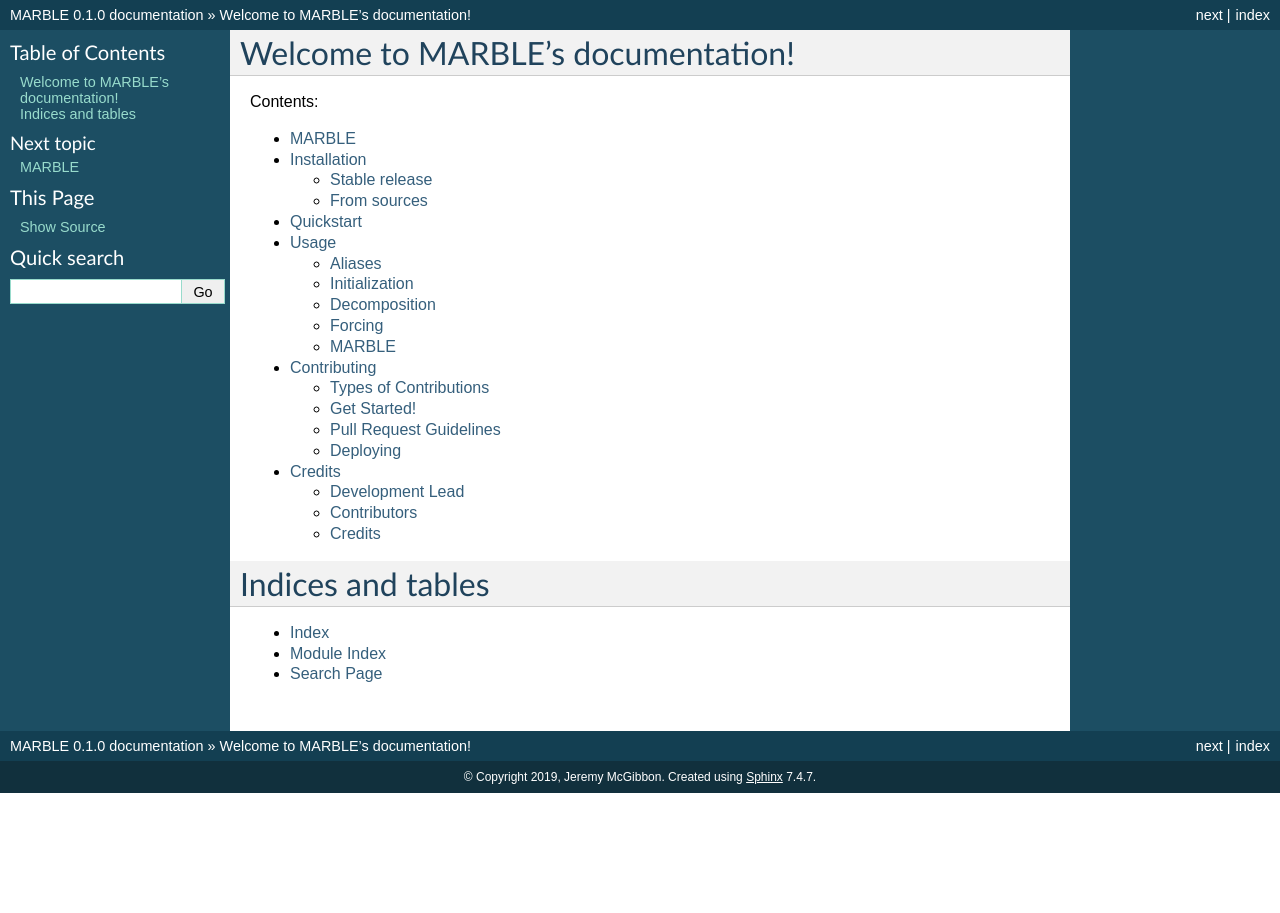
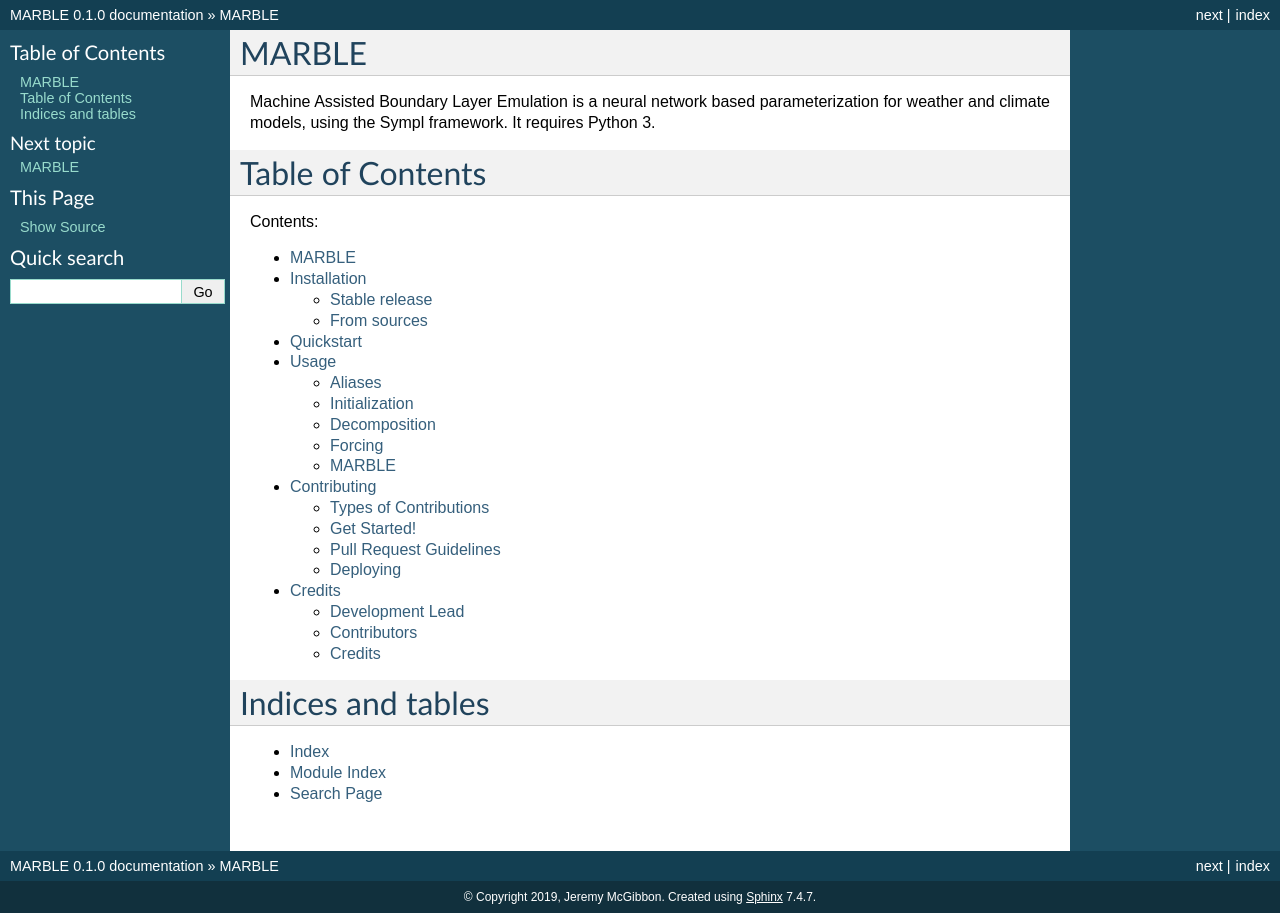
Before and after one commit to mcgibbon/marble, a Sphinx documentation site: the page built from docs/index.rst, in a window 1280 px wide. Built offline with Sphinx 7.4.7, drawn with Linux system fonts in a browser that asks for light colours.

Commit message:
Updated index heading for html docs

```diff
--- a/README.rst
+++ b/README.rst
@@ -14,7 +14,9 @@ MARBLE
         :alt: Documentation Status
 
 
-Machine Assisted Boundary Layer Emulation is a neural network based perameterization for weather and climate models, using the Sympl framework. It requires Python 3.
+Machine Assisted Boundary Layer Emulation is a neural network based
+parameterization for weather and climate models, using the Sympl framework.
+It requires Python 3.
 
 * Free software: BSD license
 * Documentation: https://marble.readthedocs.io.
--- a/docs/index.rst
+++ b/docs/index.rst
@@ -1,5 +1,12 @@
-Welcome to MARBLE's documentation!
-==================================
+MARBLE
+======
+
+Machine Assisted Boundary Layer Emulation is a neural network based
+parameterization for weather and climate models, using the Sympl framework.
+It requires Python 3.
+
+Table of Contents
+=================
 
 .. toctree::
    :maxdepth: 2
```
